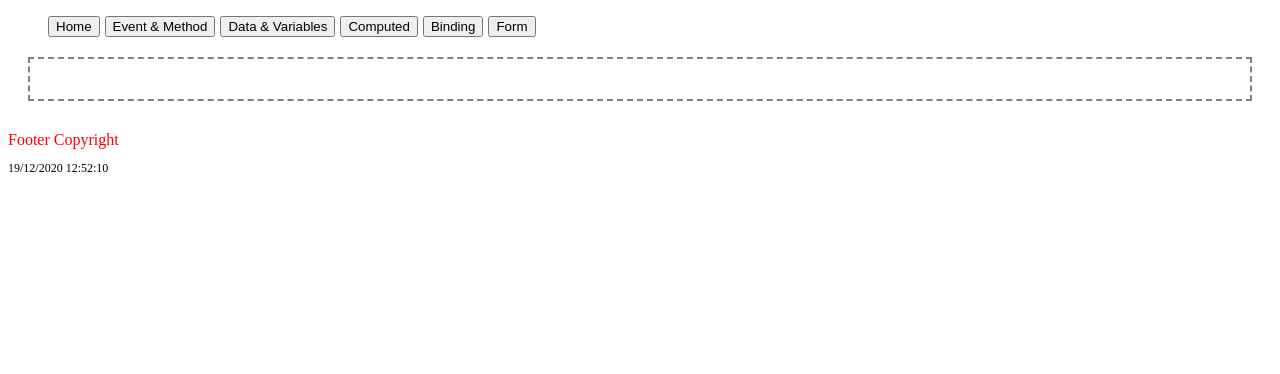
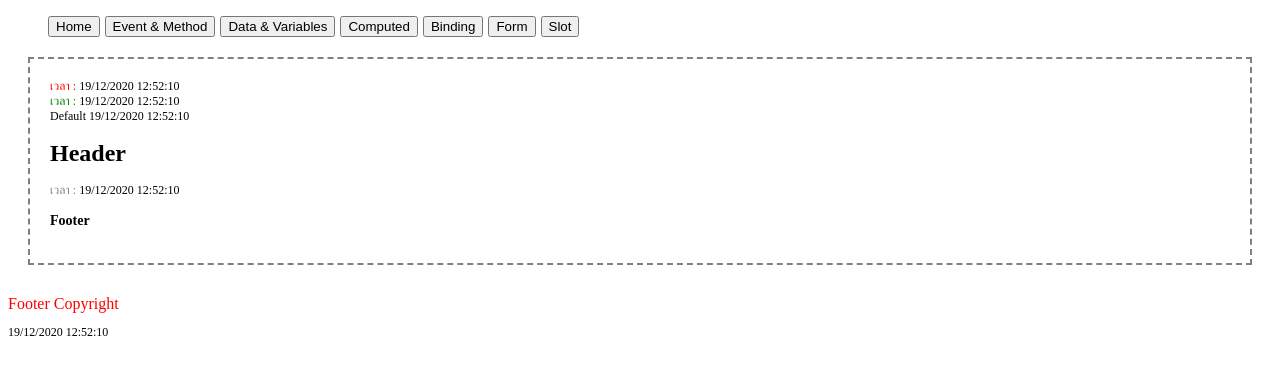
Before and after one commit to nakarinnat1993/vue_tutorial, a Vue app: page /slot in a window 1280 px wide. Shown: the top 374 px of the page. Built offline with nearby package versions, Linux system fonts and the light colour scheme.

Commit message:
Slot Passing template

```diff
--- /dev/null
+++ b/src/components/helpers/Clock.vue
@@ -0,0 +1,29 @@
+<template>
+  <div class="clock">
+      <slot name="header"></slot>
+      <slot>Default </slot>{{ time }}
+      <slot name="footer"></slot>
+  </div>
+</template>
+
+<script>
+
+import moment from "moment";
+export default {
+    name:"Clock",
+    mounted() {
+        setInterval(()=>{
+            this.time = moment(Date()).format("DD/MM/YYYY hh:mm:ss");
+        }, 1000)
+    },
+    data() {
+        return {
+            time:""
+        }
+    },
+}
+</script>
+
+<style>
+
+</style>
--- a/src/components/layouts/Header.vue
+++ b/src/components/layouts/Header.vue
@@ -19,6 +19,9 @@
       <li>
         <router-link to="/form"><button>Form</button></router-link>
       </li>
+      <li>
+        <router-link to="/slot"><button>Slot</button></router-link>
+      </li>
     </ul>
   </div>
 </template>
--- a/src/router/index.js
+++ b/src/router/index.js
@@ -5,6 +5,7 @@ import Data from '../views/Data.vue'
 import Computed from '../views/Computed.vue'
 import Binding from '../views/Binding.vue'
 import Form from '../views/Form.vue'
+import Slot from '../views/Slot.vue'
 
 const routes = [
   {
@@ -37,6 +38,11 @@ const routes = [
     name: 'Form',
     component: Form
   },
+  {
+    path: '/slot',
+    name: 'Slot',
+    component: Slot
+  },
 
 ]
 
--- /dev/null
+++ b/src/views/Slot.vue
@@ -0,0 +1,35 @@
+<template>
+  <div class="slot">
+    <Clock>
+      <span style="color:red">เวลา : </span>
+    </Clock>
+    <Clock>
+      <span style="color:green">เวลา : </span>
+    </Clock>
+
+    <Clock />
+
+    <Clock>
+      <template v-slot:header>
+        <h1>Header</h1>
+      </template>
+      <span style="color:grey">เวลา : </span>
+      <template v-slot:footer>
+        <h3>Footer</h3>
+      </template>
+    </Clock>
+  </div>
+</template>
+
+<script>
+import Clock from "@/components/helpers/Clock.vue";
+
+export default {
+  name: "Slot",
+  components: {
+    Clock,
+  },
+};
+</script>
+
+<style></style>
```
